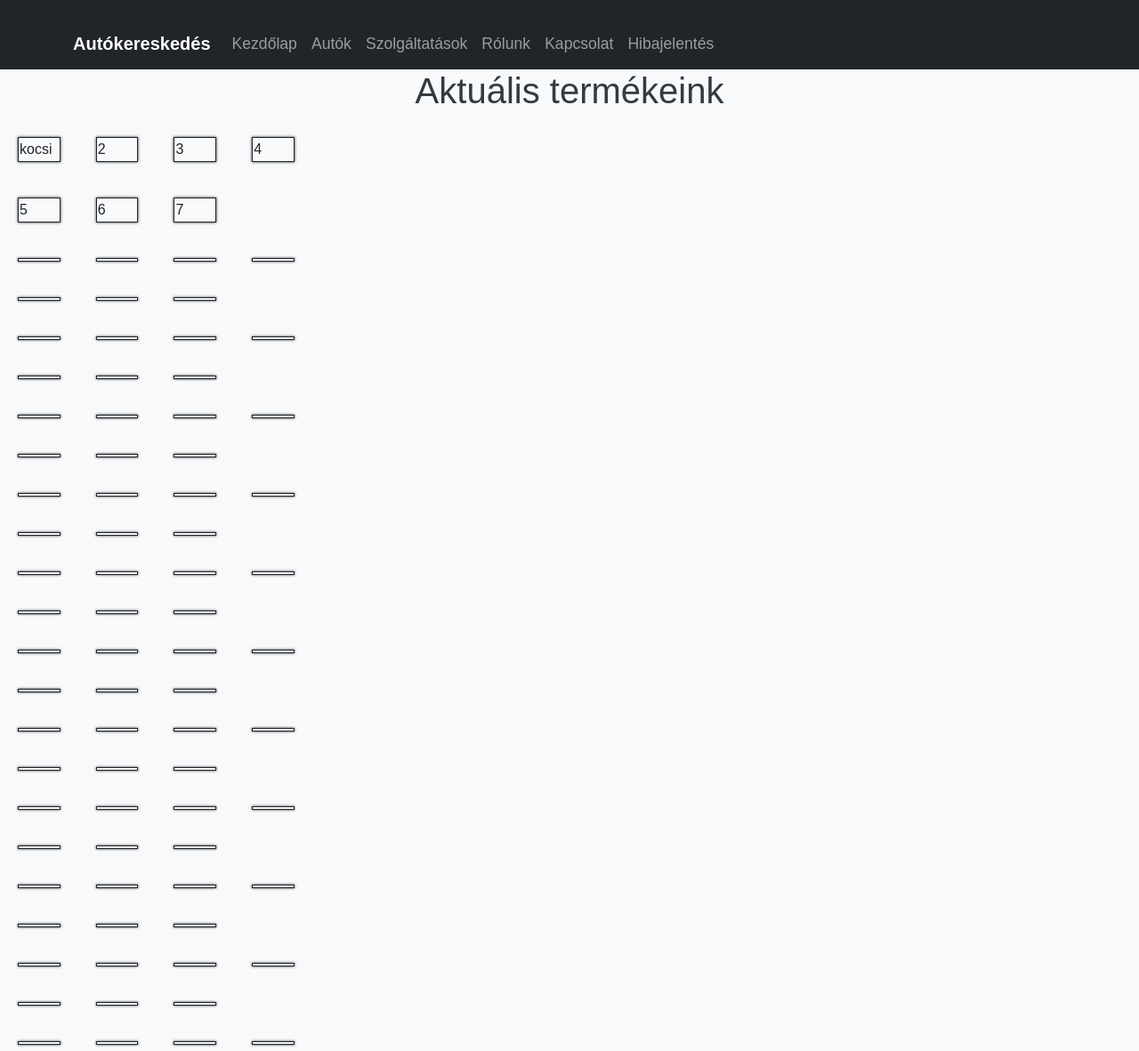
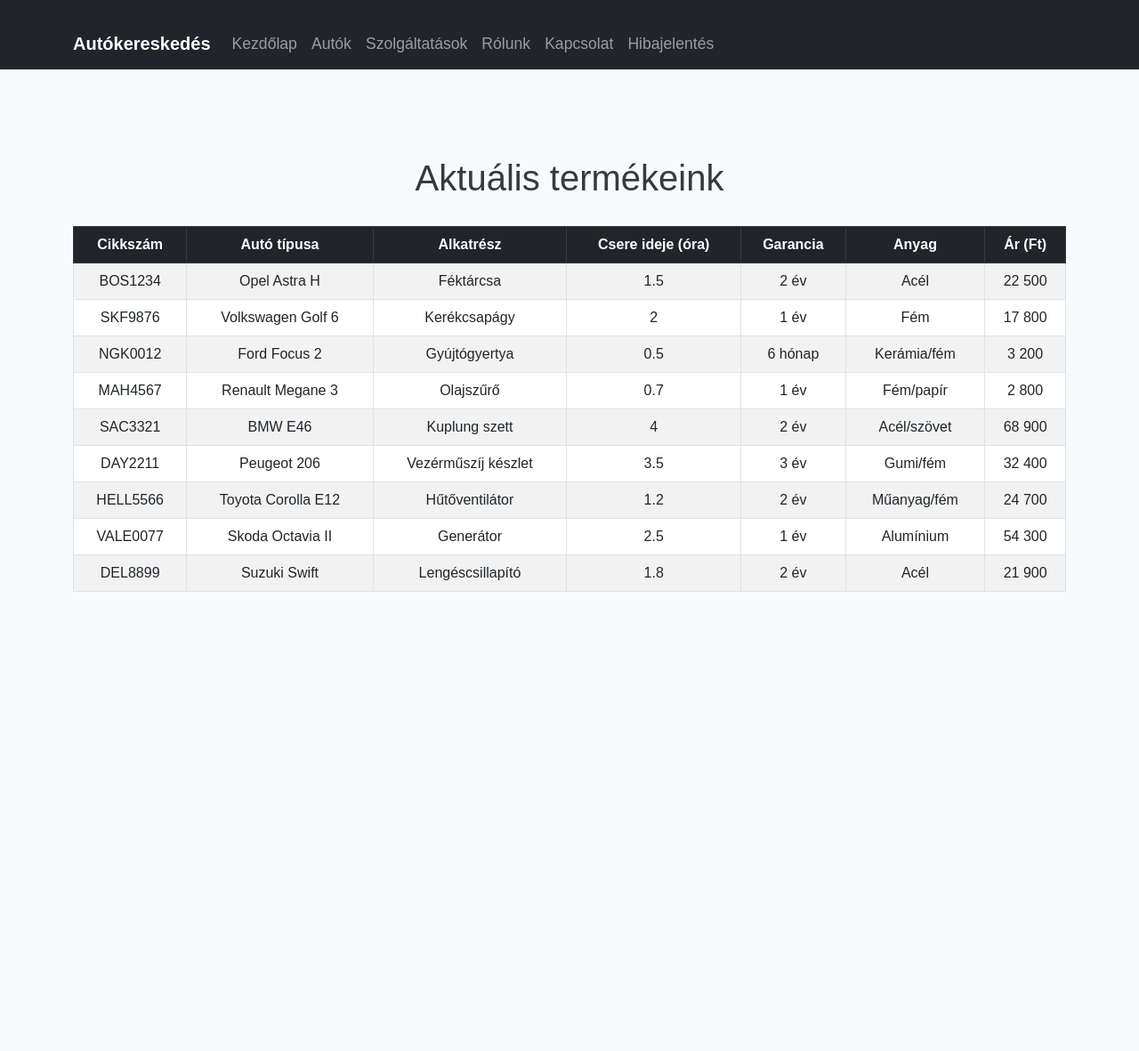
Before and after one commit to Potyeszka/WEBProg, a plain HTML site: page autok.html in a window 1280 px wide. Shown: the top 1181 px of the page at 89% size. After the commit the page ends 800 px from the top, so only its background shows below. Drawn offline with nearby package versions, Linux system fonts and the light colour scheme.

Commit message:
tablazat javitas

```diff
--- a/autok.html
+++ b/autok.html
@@ -6,9 +6,6 @@
     <title>Autókereskedés</title>
     <link rel="stylesheet" href="https://cdn.jsdelivr.net/npm/bootstrap@5.3.0/dist/css/bootstrap.min.css">
     <link rel="stylesheet" href="styles.css">
-
-</head>
-<body>
     <style>
         .navbar-nav .nav-link {
             font-size: 1.1rem;
@@ -18,7 +15,14 @@
         .navbar-nav .nav-link:hover {
             color: #f8c471;
         }
+
+        h1.köz {
+            text-align: center;
+            margin: 30px 0;
+        }
     </style>
+</head>
+<body>
     <nav class="navbar navbar-expand-lg navbar-dark bg-dark">
         <div class="container">
             <a class="navbar-brand" href="index.html">Autókereskedés</a>
@@ -38,239 +42,108 @@
         </div>
     </nav>
 
+    <div class="container my-5">
+        <h1 class="köz">Aktuális termékeink</h1>
+        <div class="table-responsive">
+            <table class="table table-striped table-hover table-bordered">
+                <thead class="table-dark">
+                    <tr>
+                        <th>Cikkszám</th>
+                        <th>Autó típusa</th>
+                        <th>Alkatrész</th>
+                        <th>Csere ideje (óra)</th>
+                        <th>Garancia</th>
+                        <th>Anyag</th>
+                        <th>Ár (Ft)</th>
+                    </tr>
+                </thead>
+                <tbody>
+                    <tr>
+                        <td>BOS1234</td>
+                        <td>Opel Astra H</td>
+                        <td>Féktárcsa</td>
+                        <td>1.5</td>
+                        <td>2 év</td>
+                        <td>Acél</td>
+                        <td>22 500</td>
+                    </tr>
+                    <tr>
+                        <td>SKF9876</td>
+                        <td>Volkswagen Golf 6</td>
+                        <td>Kerékcsapágy</td>
+                        <td>2</td>
+                        <td>1 év</td>
+                        <td>Fém</td>
+                        <td>17 800</td>
+                    </tr>
+                    <tr>
+                        <td>NGK0012</td>
+                        <td>Ford Focus 2</td>
+                        <td>Gyújtógyertya</td>
+                        <td>0.5</td>
+                        <td>6 hónap</td>
+                        <td>Kerámia/fém</td>
+                        <td>3 200</td>
+                    </tr>
+                    <tr>
+                        <td>MAH4567</td>
+                        <td>Renault Megane 3</td>
+                        <td>Olajszűrő</td>
+                        <td>0.7</td>
+                        <td>1 év</td>
+                        <td>Fém/papír</td>
+                        <td>2 800</td>
+                    </tr>
+                    <tr>
+                        <td>SAC3321</td>
+                        <td>BMW E46</td>
+                        <td>Kuplung szett</td>
+                        <td>4</td>
+                        <td>2 év</td>
+                        <td>Acél/szövet</td>
+                        <td>68 900</td>
+                    </tr>
+                    <tr>
+                        <td>DAY2211</td>
+                        <td>Peugeot 206</td>
+                        <td>Vezérműszíj készlet</td>
+                        <td>3.5</td>
+                        <td>3 év</td>
+                        <td>Gumi/fém</td>
+                        <td>32 400</td>
+                    </tr>
+                    <tr>
+                        <td>HELL5566</td>
+                        <td>Toyota Corolla E12</td>
+                        <td>Hűtőventilátor</td>
+                        <td>1.2</td>
+                        <td>2 év</td>
+                        <td>Műanyag/fém</td>
+                        <td>24 700</td>
+                    </tr>
+                    <tr>
+                        <td>VALE0077</td>
+                        <td>Skoda Octavia II</td>
+                        <td>Generátor</td>
+                        <td>2.5</td>
+                        <td>1 év</td>
+                        <td>Alumínium</td>
+                        <td>54 300</td>
+                    </tr>
+                    <tr>
+                        <td>DEL8899</td>
+                        <td>Suzuki Swift</td>
+                        <td>Lengéscsillapító</td>
+                        <td>1.8</td>
+                        <td>2 év</td>
+                        <td>Acél</td>
+                        <td>21 900</td>
+                    </tr>
+                </tbody>
+            </table>
+        </div>
+    </div>
 
-    <h1 class="köz">Aktuális termékeink</h1>
-    <table class="tabla">
-
-
-
-        <tr class="sor">
-            <td class="oszlop">kocsi</td>
-            <td class="oszlop">2</td>
-            <td class="oszlop">3</td>
-            <td class="oszlop">4</td>
-            <td class="oszlop">5</td>
-            <td class="oszlop">6</td>
-            <td class="oszlop">7</td>
-        </tr>
-        <tr class="sor">
-            <td class="oszlop"></td>
-            <td class="oszlop"></td>
-            <td class="oszlop"></td>
-            <td class="oszlop"></td>
-            <td class="oszlop"></td>
-            <td class="oszlop"></td>
-            <td class="oszlop"></td>
-        </tr>
-        <tr class="sor">
-            <td class="oszlop"></td>
-            <td class="oszlop"></td>
-            <td class="oszlop"></td>
-            <td class="oszlop"></td>
-            <td class="oszlop"></td>
-            <td class="oszlop"></td>
-            <td class="oszlop"></td>
-        </tr>
-        <tr class="sor">
-            <td class="oszlop"></td>
-            <td class="oszlop"></td>
-            <td class="oszlop"></td>
-            <td class="oszlop"></td>
-            <td class="oszlop"></td>
-            <td class="oszlop"></td>
-            <td class="oszlop"></td>
-        </tr>
-        <tr class="sor">
-            <td class="oszlop"></td>
-            <td class="oszlop"></td>
-            <td class="oszlop"></td>
-            <td class="oszlop"></td>
-            <td class="oszlop"></td>
-            <td class="oszlop"></td>
-            <td class="oszlop"></td>
-        </tr>
-        <tr class="sor">
-            <td class="oszlop"></td>
-            <td class="oszlop"></td>
-            <td class="oszlop"></td>
-            <td class="oszlop"></td>
-            <td class="oszlop"></td>
-            <td class="oszlop"></td>
-            <td class="oszlop"></td>
-        </tr>
-        <tr class="sor">
-            <td class="oszlop"></td>
-            <td class="oszlop"></td>
-            <td class="oszlop"></td>
-            <td class="oszlop"></td>
-            <td class="oszlop"></td>
-            <td class="oszlop"></td>
-            <td class="oszlop"></td>
-        </tr>
-        <tr class="sor">
-            <td class="oszlop"></td>
-            <td class="oszlop"></td>
-            <td class="oszlop"></td>
-            <td class="oszlop"></td>
-            <td class="oszlop"></td>
-            <td class="oszlop"></td>
-            <td class="oszlop"></td>
-        </tr>
-        <tr class="sor">
-            <td class="oszlop"></td>
-            <td class="oszlop"></td>
-            <td class="oszlop"></td>
-            <td class="oszlop"></td>
-            <td class="oszlop"></td>
-            <td class="oszlop"></td>
-            <td class="oszlop"></td>
-        </tr>
-        <tr class="sor">
-            <td class="oszlop"></td>
-            <td class="oszlop"></td>
-            <td class="oszlop"></td>
-            <td class="oszlop"></td>
-            <td class="oszlop"></td>
-            <td class="oszlop"></td>
-            <td class="oszlop"></td>
-        </tr>
-        <tr class="sor">
-            <td class="oszlop"></td>
-            <td class="oszlop"></td>
-            <td class="oszlop"></td>
-            <td class="oszlop"></td>
-            <td class="oszlop"></td>
-            <td class="oszlop"></td>
-            <td class="oszlop"></td>
-        </tr>
-        <tr class="sor">
-            <td class="oszlop"></td>
-            <td class="oszlop"></td>
-            <td class="oszlop"></td>
-            <td class="oszlop"></td>
-            <td class="oszlop"></td>
-            <td class="oszlop"></td>
-            <td class="oszlop"></td>
-        </tr>
-        <tr class="sor">
-            <td class="oszlop"></td>
-            <td class="oszlop"></td>
-            <td class="oszlop"></td>
-            <td class="oszlop"></td>
-            <td class="oszlop"></td>
-            <td class="oszlop"></td>
-            <td class="oszlop"></td>
-        </tr>
-        <tr class="sor">
-            <td class="oszlop"></td>
-            <td class="oszlop"></td>
-            <td class="oszlop"></td>
-            <td class="oszlop"></td>
-            <td class="oszlop"></td>
-            <td class="oszlop"></td>
-            <td class="oszlop"></td>
-        </tr>
-        <tr class="sor">
-            <td class="oszlop"></td>
-            <td class="oszlop"></td>
-            <td class="oszlop"></td>
-            <td class="oszlop"></td>
-            <td class="oszlop"></td>
-            <td class="oszlop"></td>
-            <td class="oszlop"></td>
-        </tr>
-        <tr class="sor">
-            <td class="oszlop"></td>
-            <td class="oszlop"></td>
-            <td class="oszlop"></td>
-            <td class="oszlop"></td>
-            <td class="oszlop"></td>
-            <td class="oszlop"></td>
-            <td class="oszlop"></td>
-        </tr>
-        <tr class="sor">
-            <td class="oszlop"></td>
-            <td class="oszlop"></td>
-            <td class="oszlop"></td>
-            <td class="oszlop"></td>
-            <td class="oszlop"></td>
-            <td class="oszlop"></td>
-            <td class="oszlop"></td>
-        </tr>
-        <tr class="sor">
-            <td class="oszlop"></td>
-            <td class="oszlop"></td>
-            <td class="oszlop"></td>
-            <td class="oszlop"></td>
-            <td class="oszlop"></td>
-            <td class="oszlop"></td>
-            <td class="oszlop"></td>
-        </tr>
-        <tr class="sor">
-            <td class="oszlop"></td>
-            <td class="oszlop"></td>
-            <td class="oszlop"></td>
-            <td class="oszlop"></td>
-            <td class="oszlop"></td>
-            <td class="oszlop"></td>
-            <td class="oszlop"></td>
-        </tr>
-        <tr class="sor">
-            <td class="oszlop"></td>
-            <td class="oszlop"></td>
-            <td class="oszlop"></td>
-            <td class="oszlop"></td>
-            <td class="oszlop"></td>
-            <td class="oszlop"></td>
-            <td class="oszlop"></td>
-        </tr>
-        <tr class="sor">
-            <td class="oszlop"></td>
-            <td class="oszlop"></td>
-            <td class="oszlop"></td>
-            <td class="oszlop"></td>
-            <td class="oszlop"></td>
-            <td class="oszlop"></td>
-            <td class="oszlop"></td>
-        </tr>
-        <tr class="sor">
-            <td class="oszlop"></td>
-            <td class="oszlop"></td>
-            <td class="oszlop"></td>
-            <td class="oszlop"></td>
-            <td class="oszlop"></td>
-            <td class="oszlop"></td>
-            <td class="oszlop"></td>
-        </tr>
-        <tr class="sor">
-            <td class="oszlop"></td>
-            <td class="oszlop"></td>
-            <td class="oszlop"></td>
-            <td class="oszlop"></td>
-            <td class="oszlop"></td>
-            <td class="oszlop"></td>
-            <td class="oszlop"></td>
-        </tr>
-        <tr class="sor">
-            <td class="oszlop"></td>
-            <td class="oszlop"></td>
-            <td class="oszlop"></td>
-            <td class="oszlop"></td>
-            <td class="oszlop"></td>
-            <td class="oszlop"></td>
-            <td class="oszlop"></td>
-        </tr>
-        <tr class="sor">
-            <td class="oszlop"></td>
-            <td class="oszlop"></td>
-            <td class="oszlop"></td>
-            <td class="oszlop"></td>
-            <td class="oszlop"></td>
-            <td class="oszlop"></td>
-            <td class="oszlop"></td>
-        </tr>
-
-
-    </table>
+    <script src="https://cdn.jsdelivr.net/npm/bootstrap@5.3.0/dist/js/bootstrap.bundle.min.js"></script>
 </body>
 </html>
```
